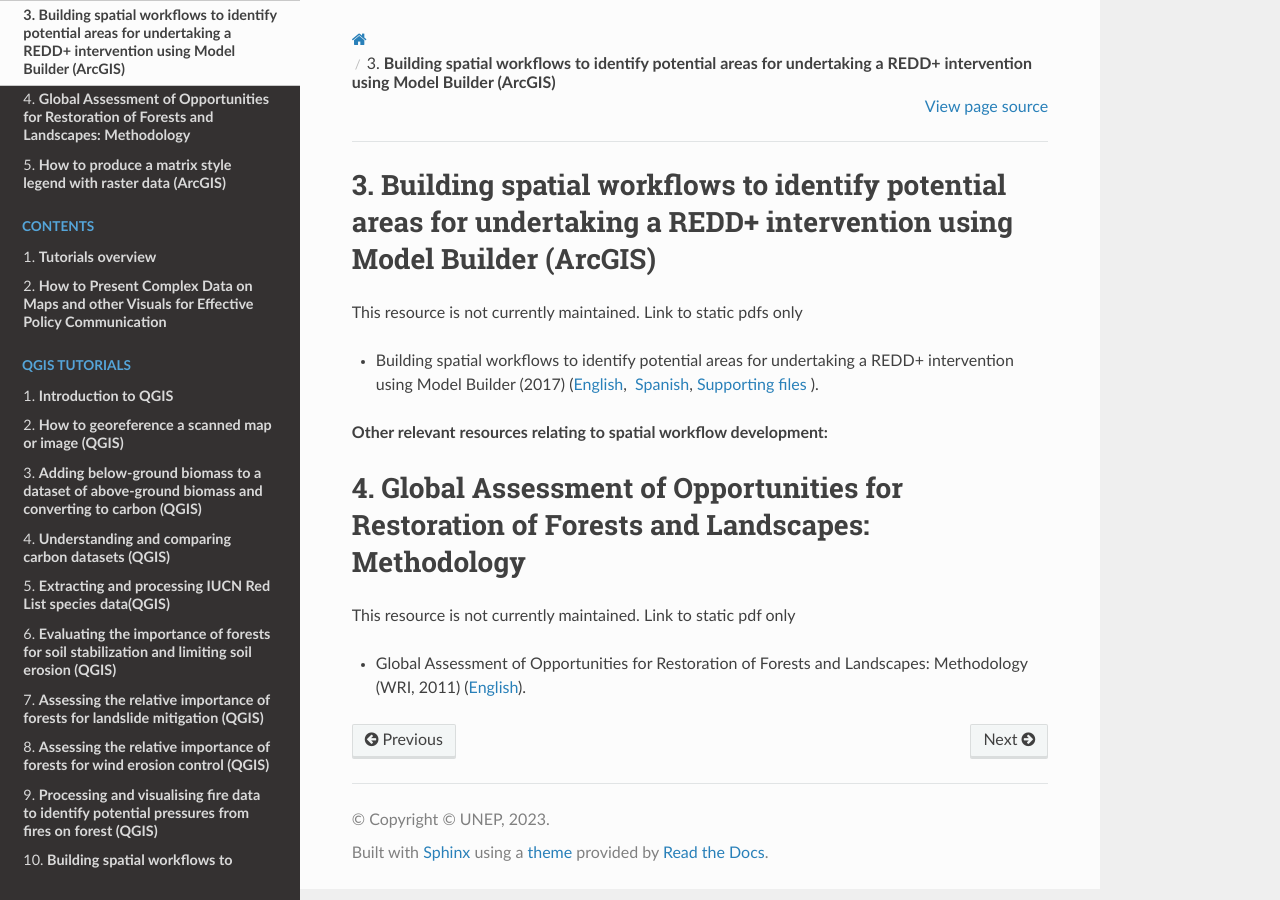
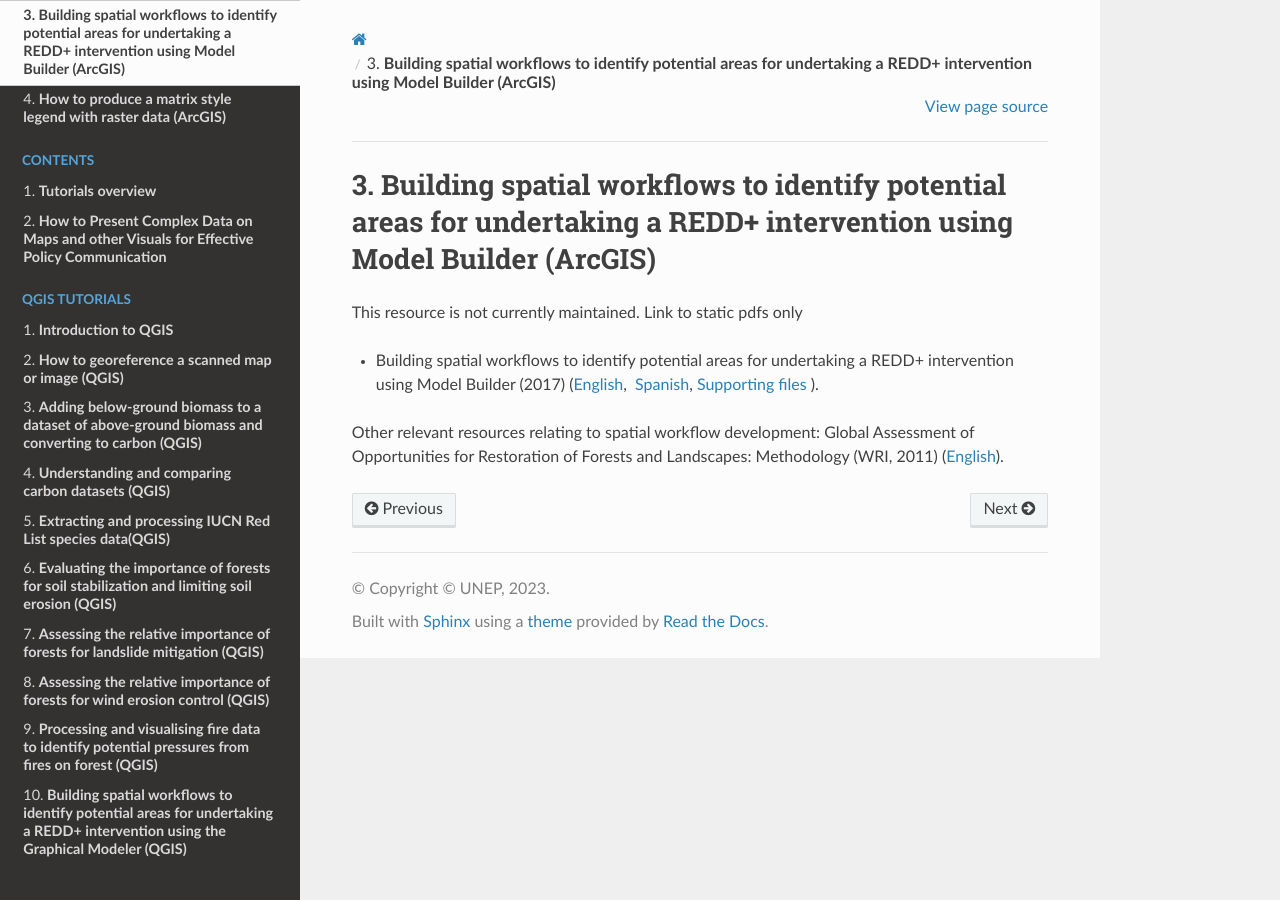
Before and after one commit to corinnar/GIS_tutorials, a Sphinx documentation site: the page built from docs/source/BuildingSpatialWorkflows_ArcGIS.rst, in a window 1280 px wide. Built offline with Sphinx 7.4.7 and the Read the Docs theme 3.1.0, drawn with Linux system fonts in a browser that asks for light colours; pages that are not in the unit, such as notebooks, are missing from menus.

Commit message:
Refactor resource section in documentation

```diff
--- a/docs/source/BuildingSpatialWorkflows_ArcGIS.rst
+++ b/docs/source/BuildingSpatialWorkflows_ArcGIS.rst
@@ -7,12 +7,5 @@
 - Building spatial workflows to identify potential areas for undertaking a REDD+ intervention using Model Builder (2017) (`English <https://github.com/corinnar/GIS_tutorials/blob/main/docs/source/media/materials/pdfs/BuildingSpatialWorkflowsToIdentifyPotReddInterArcGIS_190207%20(4).pdf>`__,  `Spanish <https://github.com/corinnar/GIS_tutorials/blob/main/docs/source/media/materials/pdfs/BuildingSpatialWorkflowsToIdentifyPotReddInterArcGIS.pdf>`__, `Supporting files <https://github.com/corinnar/GIS_tutorials/tree/main/docs/source/media/materials/tools/SpatialWorkflowsArcGIS>`__ ).
 
 
-**Other relevant resources relating to spatial workflow development:**
-
-===========================================================================================
-**Global Assessment of Opportunities for Restoration of Forests and Landscapes: Methodology**
-===========================================================================================
-
-This resource is not currently maintained. Link to static pdf only
-
-- Global Assessment of Opportunities for Restoration of Forests and Landscapes: Methodology (WRI, 2011)   (`English <https://github.com/corinnar/GIS_tutorials/blob/main/docs/source/media/materials/pdfs/WRI%20Restoration%20method%20(2011)%20.pdf>`__).
+Other relevant resources relating to spatial workflow development:
+Global Assessment of Opportunities for Restoration of Forests and Landscapes: Methodology (WRI, 2011)   (`English <https://github.com/corinnar/GIS_tutorials/blob/main/docs/source/media/materials/pdfs/WRI%20Restoration%20method%20(2011)%20.pdf>`__).
```
